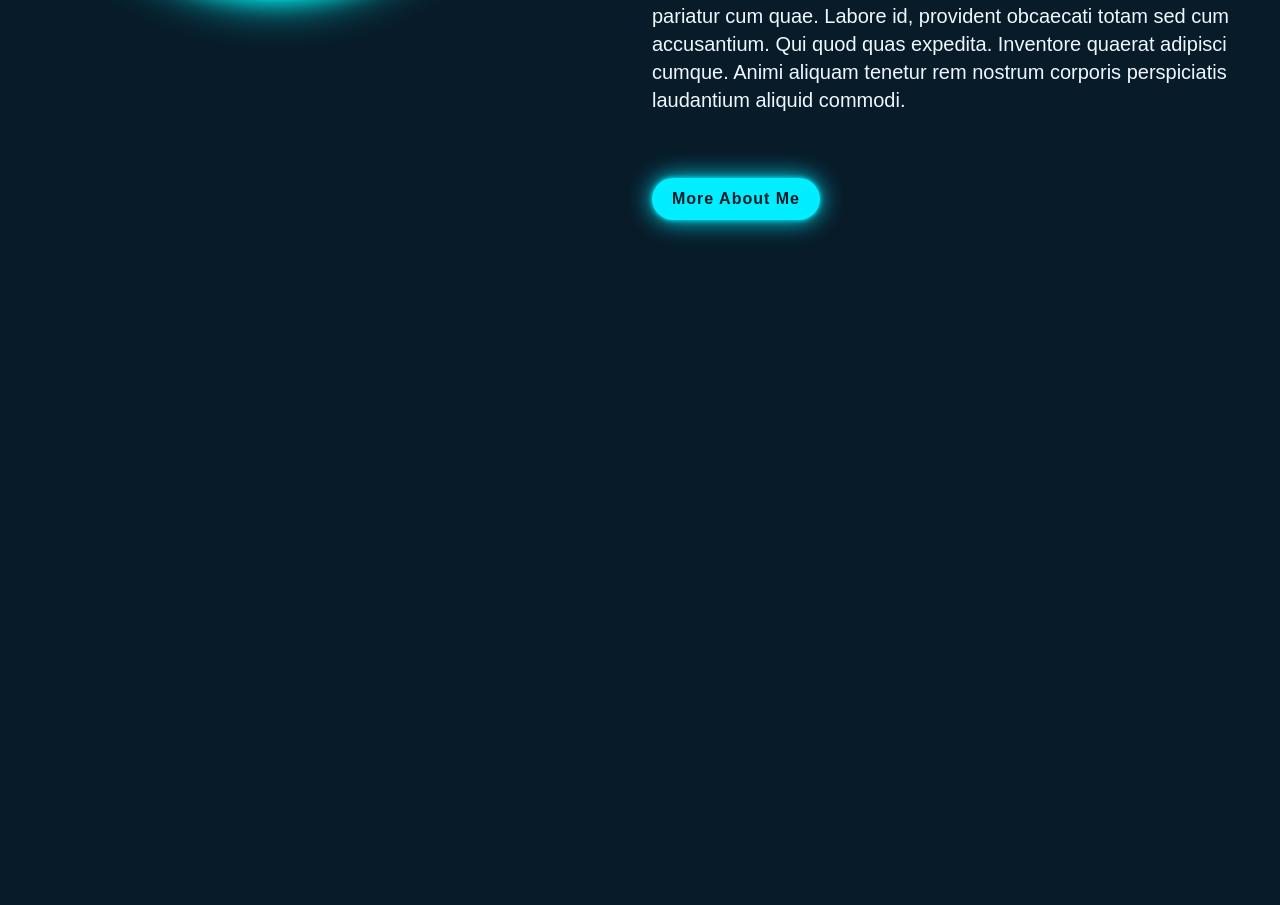
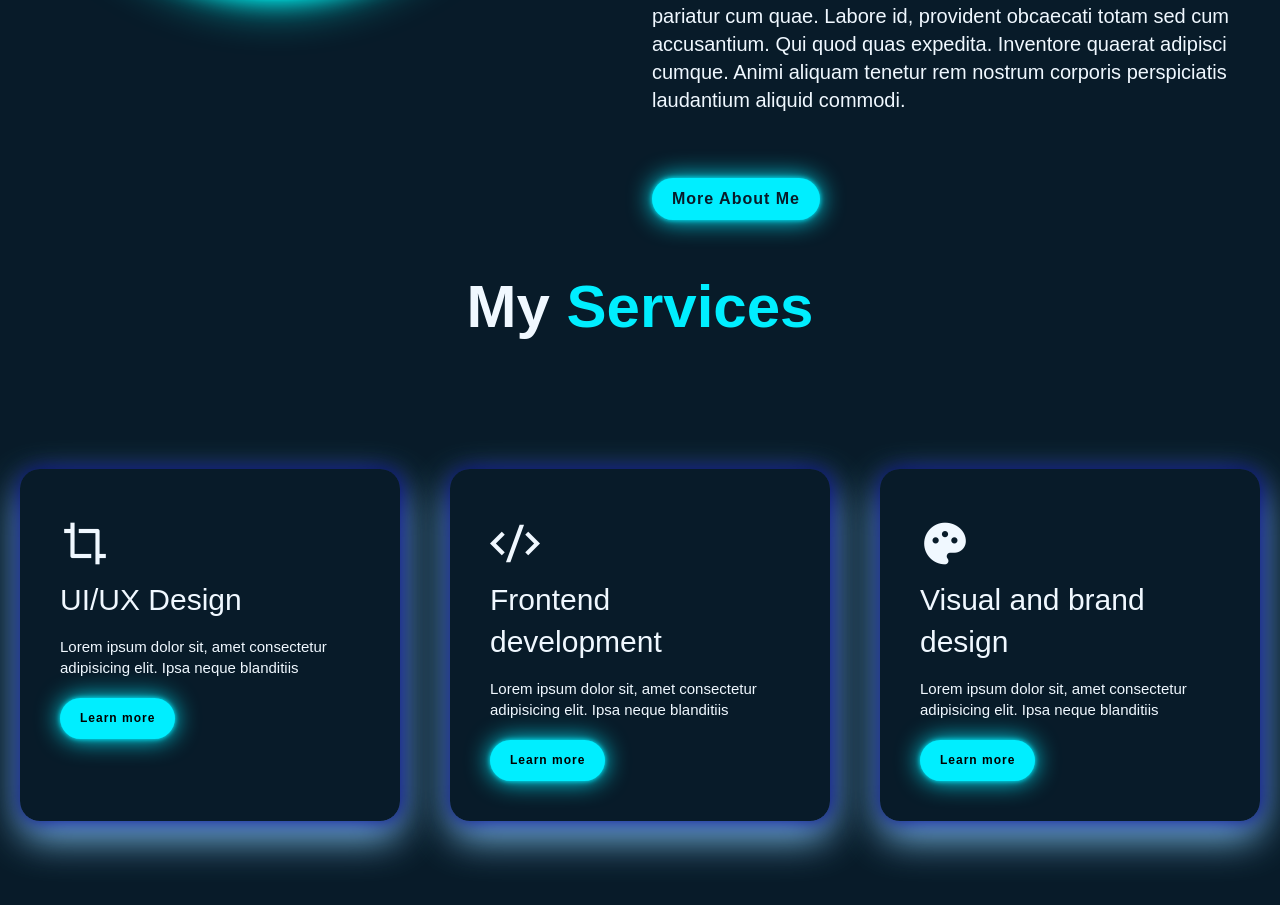
Before and after one commit to XyonShadow/Portfolio-site, a plain HTML site: page index.html in a window 1280 px wide. Shown: the part 1552-2457 px from the top of the page. Before the commit the page ends 1797 px from the top, so only its background shows below. Drawn offline with nearby package versions, Linux system fonts and the light colour scheme.

Commit message:
Add services section with styling

```diff
--- a/index.html
+++ b/index.html
@@ -52,6 +52,32 @@
         </div>
     </div>
 
+    <!----------------------------------== Services Section ==---------------------------------->
+    <div class="services" id="services">
+        <div class="container">
+            <h1 class="sub-title">My <span>Services</span></h1>
+            <div class="services-list">
+                <div>
+                    <i class="ri-crop-line"></i>
+                    <h2>UI/UX Design</h2>
+                    <p>Lorem ipsum dolor sit, amet consectetur adipisicing elit. Ipsa neque blanditiis</p>
+                    <a href="#" class="btn-box">Learn more</a>
+                </div>
+                <div>
+                    <i class="ri-code-s-slash-line"></i>
+                    <h2>Frontend development</h2>
+                    <p>Lorem ipsum dolor sit, amet consectetur adipisicing elit. Ipsa neque blanditiis</p>
+                    <a href="#" class="btn-box">Learn more</a>
+                </div>
+                <div>
+                    <i class="ri-palette-fill"></i>
+                    <h2>Visual and brand design</h2>
+                    <p>Lorem ipsum dolor sit, amet consectetur adipisicing elit. Ipsa neque blanditiis</p>
+                    <a href="#" class="btn-box">Learn more</a>
+                </div>
+            </div>
+        </div>
+    </div>
 
 
 
--- a/style.css
+++ b/style.css
@@ -142,7 +142,7 @@ body{
     box-shadow: 0 0 5px #0ef, 0 0 25px #0ef;
 }
 .btn-box:hover{
-    box-shadow: 0 0 5px cyan, 0 0 25px cyan, 0 0 50px cyan, 0 0 100px cyan, 0 0 200px cyan;
+    box-shadow: 0 0 5px cyan, 0 0 25px cyan, 0 0 50px cyan;
 }
 
     /*----------------------------------== About Section ==----------------------------------*/
@@ -190,7 +190,64 @@ body{
     margin-bottom: 4rem;
 }
 
-@keyframes slideRight{
+    /*----------------------------------== About Section ==----------------------------------*/
+    .services{
+        color: aliceblue;
+        font-size: 20px;
+        line-height: 1.4;
+        margin-bottom: 4rem;
+    }
+
+    .container{
+        padding: 20px;
+    }
+
+    .sub-title{
+        text-align: center;
+        font-size: 60px;
+        padding-bottom: 70px;
+    }
+    .sub-title span{
+        color: #0ef;
+    }
+
+    .services-list{
+        display: grid;
+        grid-template-columns: repeat(3, 1fr);
+        gap: 50px;
+        margin-top: 50px;
+    }
+    .services-list div{
+        background-color: transparent;
+        padding: 40px;
+        font-size: 15px;
+        font-weight: 15px;
+        border-right: 10px;
+        border-radius: 20px;
+        transition: background 0.5s, transfortm 0.5s;
+        box-shadow: 1px 1px 20px darkblue, 1px 1pc 40px lightskyblue;
+    }
+    .services-list div i{
+        font-size: 50px;
+        margin-bottom: 230px;
+    }
+    .services-list div h2{
+        font-size: 30px;
+        font-weight: 500;
+        margin-bottom: 15px;
+    }
+    .services-list div a{
+        text-decoration: none;
+        color: #000;
+        font-size: 12px;
+        margin-top: 20px;
+        display: inline-block;
+    }
+    .services-list div:hover{
+        transform: translateY(-10px);
+    }
+
+    @keyframes slideRight{
     0%{
         transform: translateX(-100px);
         opacity: 0;
```
